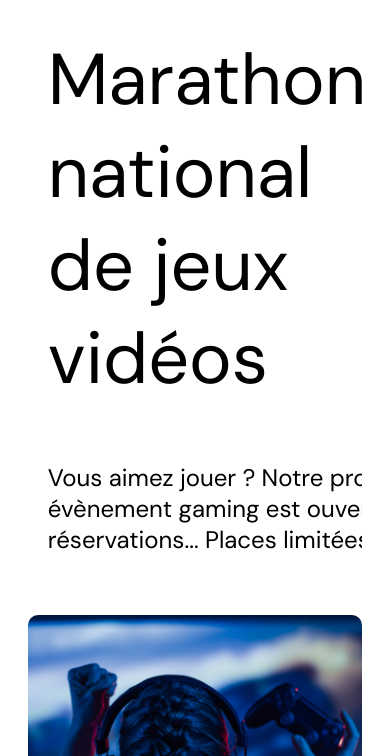
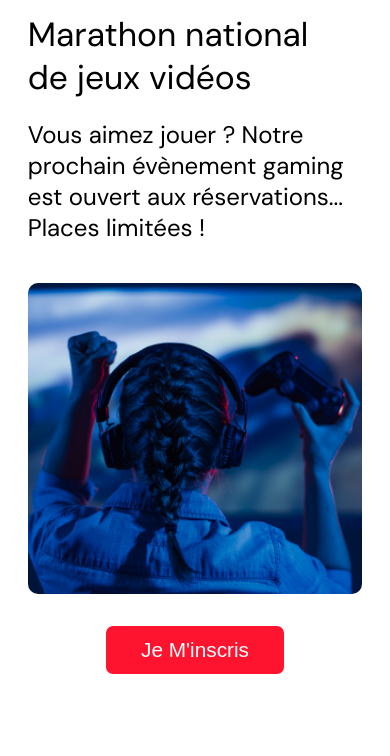
Before and after one commit to Stephan075/FolioStephan_4_01092021, a plain HTML site: page index.html in a window 390 px wide. Shown: the part 68-824 px from the top of the page. Drawn offline with Linux system fonts and the light colour scheme.

Commit message:
font-size mobile hero

```diff
--- a/assets/css/modal.css
+++ b/assets/css/modal.css
@@ -521,6 +521,18 @@ footer {
   }
 }
 
+@media screen and (max-width: 500px) {
+  .hero-content {
+    min-width: 100%;
+    padding: 0;
+  }
+  .hero-headline {
+    font-size: 2.1rem;
+  }
+  .hero-text {
+    margin-top: 20px;
+  }
+}
 @keyframes modalopen {
   from {
     opacity: 0;
--- a/index.html
+++ b/index.html
@@ -17,7 +17,6 @@
     </div>
     <div class="main-navbar">
 
-      <a href="#" class="active"><span>Accueil</span></a>
       <a href="#"><span>Détails de l'évènement</span></a>
       <a href="#"><span>À propos</span></a>
       <a href="#"><span>Contact</span></a>
```
